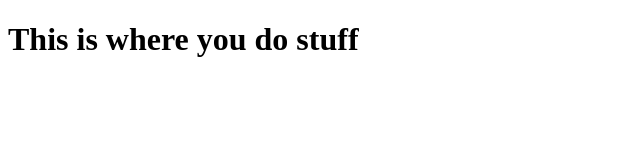
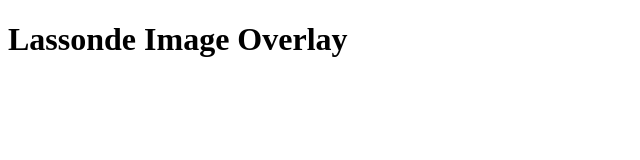
Before and after one commit to akbar96/ImageProject, a plain HTML site: page index.htm in a window 1280 px wide. Shown: the whole page, without its empty margins (0-640 px from the left). Drawn offline with Linux system fonts and the light colour scheme.

Commit message:
cHanges header

```diff
--- a/index.htm
+++ b/index.htm
@@ -4,6 +4,6 @@
 	<title> Lassonde Image Overlay</title>
 </head>
 <body>
-<h1>This is where you do stuff</h1>
+<h1>Lassonde Image Overlay</h1>
 </body>
 </html>
```
